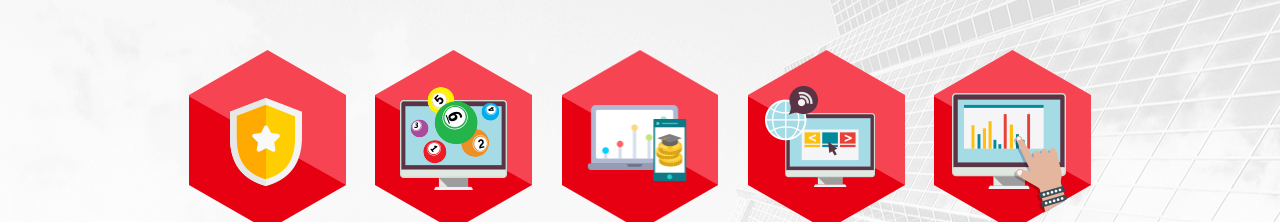
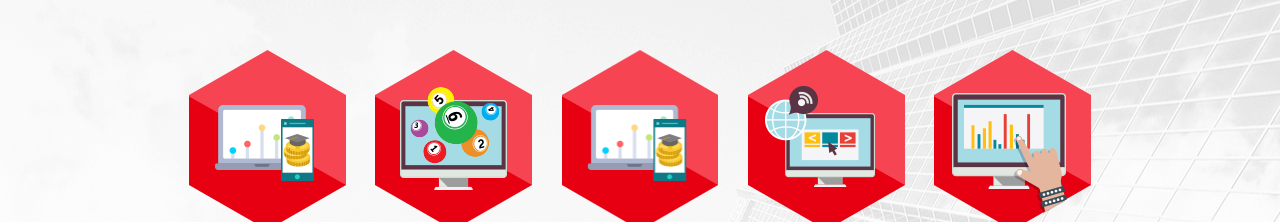
Before and after one commit to Hong-liyen/CB_website, a plain HTML site: page index.html in a window 1280 px wide. Shown: the part 730-952 px from the top of the page. Drawn offline with Linux system fonts and the light colour scheme.

Commit message:
Update index.html

```diff
--- a/index.html
+++ b/index.html
@@ -106,7 +106,7 @@
             <h2 class="wow fadeInDown title text-red border-btm-red3" data-wow-delay="0.4s">中博优势</h2>
             <div class="wow fadeInUp content" data-wow-delay="0.6s">
                 <div class="icon5">
-                    <img src="images/icons/icon_ad01.png" class="img-responsive">
+                    <img src="images/icons/icon_ad03.png" class="img-responsive">
                     <p>强大的防劫持技术</p>
                 </div>
                 <div class="icon5">
```
